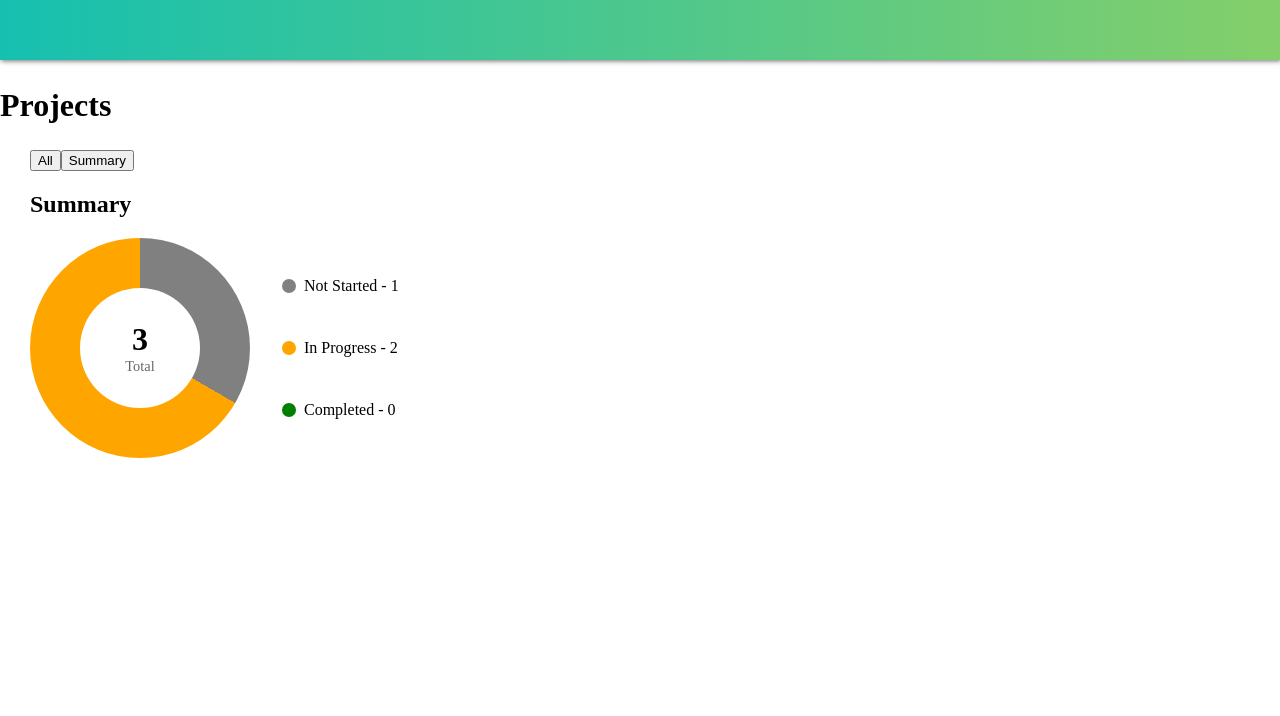
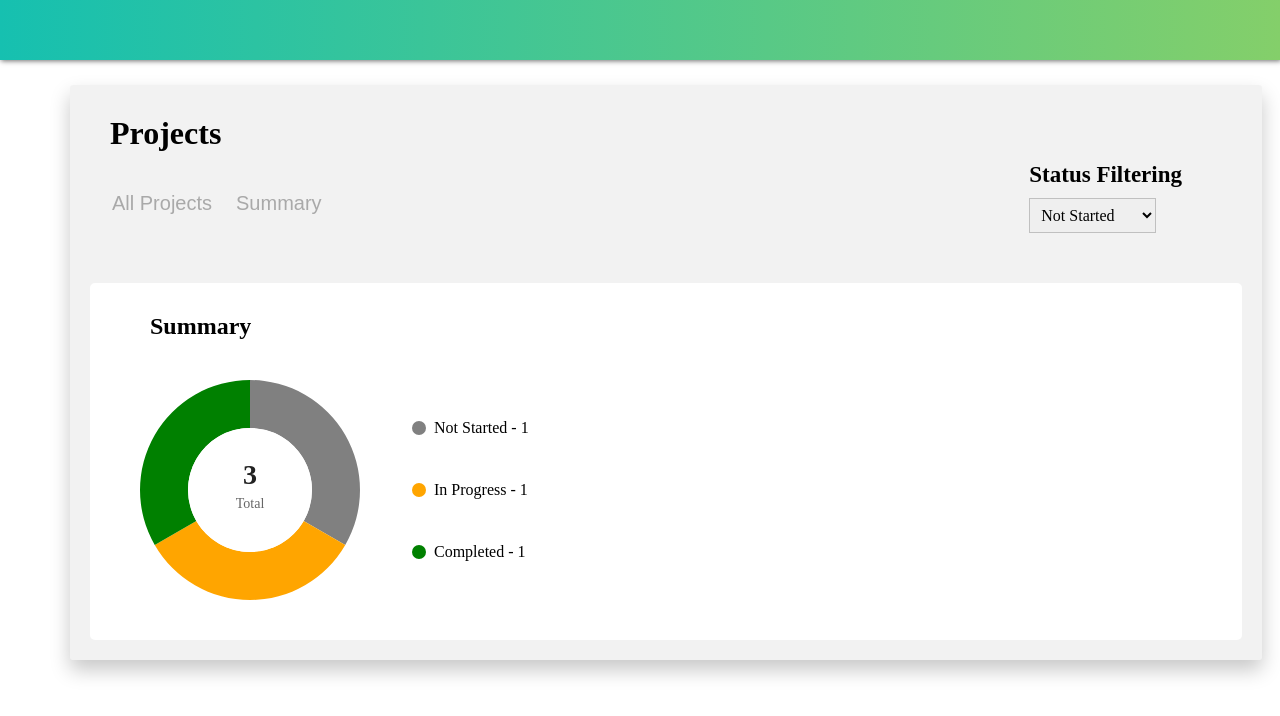
Before and after one commit to WynterS04/ProjectTracker, a Vue app: page / in a window 1280 px wide. Both pictures are taken after a click on the button "Summary". Shown: the top 716 px of the page. Built offline with nearby package versions, Linux system fonts and the light colour scheme.

Commit message:
ui implementation

```diff
--- a/src/components/DisplaySummary.vue
+++ b/src/components/DisplaySummary.vue
@@ -1,54 +1,140 @@
-<script setup>
-import { ref, computed } from 'vue'
-import { useProjectStore } from '@/stores/ProjectStore';
+<script setup lang="ts">
+import { computed, ref } from 'vue'
+import { useProjectStore } from '@/stores/ProjectStore'
 
 const store = useProjectStore()
 
 const totals = computed(() => store.summmarizeProjects)
 
-const totalProjects = computed(() => totals.value[0])
-
-const  summaryItems = computed(() => [
-    { status: 'Not Started', color: 'grey', total: totals.value[1]},
-    { status: 'In Progress', color: 'orange', total: totals.value[2]},
-    { status: 'Completed', color: 'green', total: totals.value[3]}
+const summaryItems = computed(() => [
+  { status: 'Not Started', color: 'grey', total: totals.value[1] },
+  { status: 'In Progress', color: '#FFA500', total: totals.value[2] },
+  { status: 'Completed', color: '#008000', total: totals.value[3] }
 ])
 
-const chartStyle = computed(() => {
-  const total = totalProjects.value
-  if (total === 0) {
+const hoveredStatus = ref<string | null>(null)
+
+const size = 260
+const cx = size / 2
+const cy = size / 2
+const outerRadius = 110
+const innerRadius = 62
+
+function polarToCartesian(centerX: number, centerY: number, radius: number, angleInDegrees: number) {
+  const angleInRadians = (angleInDegrees - 90) * Math.PI / 180.0
   return {
-      background: 'conic-gradient(#ddd 0% 100%)'
+    x: centerX + radius * Math.cos(angleInRadians),
+    y: centerY + radius * Math.sin(angleInRadians)
   }
 }
 
-  const notStarted = summaryItems.value[0].total
-  const inProgress = summaryItems.value[1].total
-  const completed = summaryItems.value[2].total
+function describeDonutSlice(
+  centerX: number,
+  centerY: number,
+  rOuter: number,
+  rInner: number,
+  startAngle: number,
+  endAngle: number
+) {
+  const startOuter = polarToCartesian(centerX, centerY, rOuter, endAngle)
+  const endOuter = polarToCartesian(centerX, centerY, rOuter, startAngle)
+  const startInner = polarToCartesian(centerX, centerY, rInner, endAngle)
+  const endInner = polarToCartesian(centerX, centerY, rInner, startAngle)
 
-  const nsPct = (notStarted / total) * 100
-  const ipPct = (inProgress / total) * 100
-  const compPct = (completed / total) * 100
+  const largeArcFlag = endAngle - startAngle <= 180 ? 0 : 1
+
+  return [
+    `M ${startOuter.x} ${startOuter.y}`,
+    `A ${rOuter} ${rOuter} 0 ${largeArcFlag} 0 ${endOuter.x} ${endOuter.y}`,
+    `L ${endInner.x} ${endInner.y}`,
+    `A ${rInner} ${rInner} 0 ${largeArcFlag} 1 ${startInner.x} ${startInner.y}`,
+    'Z'
+  ].join(' ')
+}
+
+const segments = computed(() => {
+  const total = totals.value[0] || 0
+  if (total === 0) return []
+
+  let currentAngle = 0
+
+  return summaryItems.value.map(item => {
+    const sliceAngle = ((item.total ?? 0) / total) * 360
+    const startAngle = currentAngle
+    const endAngle = currentAngle + sliceAngle
+    currentAngle = endAngle
 
     return {
-    background: `conic-gradient(
-      ${summaryItems.value[0].color} 0% ${nsPct}%,
-      ${summaryItems.value[1].color} ${nsPct}% ${nsPct + ipPct}%,
-      ${summaryItems.value[2].color} ${nsPct + ipPct}% 100%
-    )`
+      ...item,
+      path: describeDonutSlice(cx, cy, outerRadius, innerRadius, startAngle, endAngle)
     }
   })
+})
+
+const activeItem = computed(() =>
+  summaryItems.value.find(item => item.status === hoveredStatus.value) ?? null
+)
 </script>
 
 <template>
   <div class="project-summary">
-    <h2 style="padding-left:30px ;">Summary</h2>
+    <h2 style="padding-left: 30px">Summary</h2>
 
-    <div class="chart-row">
-      <div class="donut-chart" :style="chartStyle">
-        <div class="donut-hole">
-          <div class="total-number">{{ totalProjects }}</div>
-          <div class="total-label">Total</div>
+    <div class="summary-layout">
+      <div class="chart-wrap">
+        <svg
+          :width="size"
+          :height="size"
+          viewBox="0 0 260 260"
+          class="donut-chart"
+        >
+          <g v-if="segments.length">
+            <path
+              v-for="segment in segments"
+              :key="segment.status"
+              :d="segment.path"
+              :style="{
+                fill: segment.color,
+                transform: hoveredStatus === segment.status ? 'scale(1.04)' : 'scale(1)',
+                transformOrigin: 'center',
+                filter: hoveredStatus === segment.status
+                  ? `drop-shadow(0 0 12px ${segment.color})`
+                  : 'none',
+                transition: 'transform 0.2s ease, filter 0.2s ease'
+              }"
+              @mouseenter="hoveredStatus = segment.status"
+              @mouseleave="hoveredStatus = null"
+            />
+          </g>
+
+          <circle
+            :cx="cx"
+            :cy="cy"
+            :r="innerRadius"
+            fill="white"
+          />
+
+          <text
+            :x="cx"
+            :y="cy - 6"
+            text-anchor="middle"
+            class="center-total"
+          >
+            {{ totals[0] }}
+          </text>
+
+          <text
+            :x="cx"
+            :y="cy + 18"
+            text-anchor="middle"
+            class="center-label"
+          >
+            Total
+          </text>
+        </svg>
+
+        <div v-if="activeItem" class="hover-label">
+          {{ activeItem.status }}
         </div>
       </div>
 
@@ -63,42 +149,45 @@ const chartStyle = computed(() => {
 </template>
 
 <style scoped>
-.chart-row {
+.summary-layout {
   display: flex;
   align-items: center;
   gap: 2rem;
-  padding-left: 30px;
+}
+
+.chart-wrap {
+  position: relative;
+  width: 260px;
+  height: 260px;
 }
 
 .donut-chart {
-  width: 220px;
-  height: 220px;
-  border-radius: 50%;
-  position: relative;
-  display: grid;
-  place-items: center;
+  overflow: visible;
 }
 
-.donut-hole {
-  width: 120px;
-  height: 120px;
-  border-radius: 50%;
-  background: white;
-  display: flex;
-  flex-direction: column;
-  align-items: center;
-  justify-content: center;
-  text-align: center;
+.center-total {
+  font-size: 28px;
+  font-weight: bold;
+  fill: #222;
 }
 
-.total-number {
-  font-size: 2rem;
-  font-weight: bold;
+.center-label {
+  font-size: 14px;
+  fill: #666;
 }
 
-.total-label {
+.hover-label {
+  position: absolute;
+  top: -15px;
+  left: 50%;
+  transform: translateX(-50%);
+  background: white;
+  border: 1px solid #ddd;
+  border-radius: 999px;
+  padding: 4px 12px;
   font-size: 0.9rem;
-  color: #666;
+  box-shadow: 0 2px 10px rgba(0, 0, 0, 0.12);
+  pointer-events: none;
 }
 
 .legend {
--- a/src/components/ProjectList.vue
+++ b/src/components/ProjectList.vue
@@ -1,5 +1,5 @@
 <script setup lang="ts">
-import { ref, reactive } from 'vue'
+import { ref, computed } from 'vue'
 import { useProjectStore } from '@/stores/ProjectStore'
 import type { Project } from '@/stores/ProjectStore'
 import type { ProjectStatus } from '@/stores/ProjectStore'
@@ -7,9 +7,11 @@ import ProjectForm from '@/components/ProjectForm.vue'
 
 const store = useProjectStore()
 
+const props = defineProps<{
+    project: Project[]
+}>()
+
 const headers = ['Id', 'Name', 'Owner', 'Date', 'Status', 'Description']
-
-const arrayToDisplay = ref<Project[]>(store.projects)
 
 const status = ref<ProjectStatus>('Not Started')
 
@@ -18,7 +20,8 @@ const searchTerm = ref('')
 /* Delete Modal */
 const showDeleteModal = ref(false)
 
-function openDeleteModal() {
+const openDeleteModal = (project: Project) => {
+    selectedProject.value = project
     showDeleteModal.value = true
 }
 
@@ -54,6 +57,7 @@ const openEditModal = (project: Project) => {
 
 function closeEditModal() {
     showEditModal.value = false
+    selectedProject.value = null
 }
 
 </script>
@@ -65,32 +69,22 @@ function closeEditModal() {
                 <tr>
                     <th v-for=" header in headers" :key="header">{{ header }}</th>
 
-                    <!-- Filtering by Status -->
-                    <th>
-                        <form>
-                            <label>Status Filtering</label>
-                            <select class="status-filter" v-model="status" @change="arrayToDisplay = store.filterByStatus(status)">
-                                    <option value ="Not Started">Not Started</option>
-                                    <option value = "In Progress">In-Progress</option>
-                                    <option value = "Complete">Complete</option>
-                            </select>
-                        </form>
-                    </th>
-
-                    <!-- Search -->
+                    <!-- Search
                     <th>
                         <form>
                             <label style="text-align: end;">Search</label>
                             <input v-model="searchTerm" @input="arrayToDisplay = store.searchByName(searchTerm)" type="search" placeholder="Enter Project Name">
                         </form>
-                    </th>
+                    </th>-->
                 </tr>
             </thead>
             <tbody>
-                <p v-if="arrayToDisplay.length === 0">
+
+                <!-- Display Projects -->
+                <p v-if="props.project.length === 0">
                         No projects listed with this status.
                 </p>
-                <tr v-else v-for="(row, index) in arrayToDisplay" :key="index">
+                <tr  v-else v-for="(row, index) in props.project" :key="index">
                     <td>{{ row.id }}</td>
                     <td>{{ row.project }}</td>
                     <td>{{ row.owner }}</td>
@@ -99,11 +93,11 @@ function closeEditModal() {
                     <td colspan="2">{{ row.description }}</td>
 
                     <!--confirm & delete project-->
-                    <i class="fas fa-trash fa-lg" role="button" id="trash" @click="openDeleteModal()"></i>
+                    <i class="fas fa-trash fa-lg" role="button" id="trash" @click="openDeleteModal(row)"></i>
                     <div v-if="showDeleteModal" class="modal-backdrop">
                         <div class="modal">
-                            <h4>Delete Confirmation</h4>
-                            <p>Are you sure you want to remove the project <strong>{{ row.project }}</strong>?</p>
+                            <h3>Delete Confirmation</h3>
+                            <p>Are you sure you want to remove the "<strong>{{ selectedProject?.project }}</strong>" project?</p>
 
                             <div class="modal-actions">
                                 <button @click="closeDeleteModal">Cancel</button>
@@ -131,12 +125,15 @@ function closeEditModal() {
         </table>
 
         <!--add project-->
-        <i class="far fa-plus-square fa-lg" id="add" @click="openAddModal"></i>
+        <div class="add-project-button" @click="openAddModal">
+            <i class="far fa-plus-square fa-lg" id="add"></i>
+            <p>Add Project</p>
+        </div>
         <div v-if="showAddModal" class="modal-backdrop">
             <div class="project-form-container">
-                <div class="modal-header">
-                <h1>New Project</h1>
-                    <i class="fas fa-xmark" id="close" @click="closeAddModal"></i>
+                <div class="modal-header" style="margin: 20px 0px 25px;">
+                <h1 style="font-size: 48px; padding-left: 30px;">New Project</h1>
+                    <i class="fas fa-xmark fa-lg" id="close" @click="closeAddModal"></i>
                 </div>
 
                 <div class="modal-body">
@@ -152,20 +149,27 @@ function closeEditModal() {
 table {
     margin: 15px 20px 8px;
 }
-th {
+thead {
+    background: rgb(0,0,0,0.05);
+}
+th, tr {
     font-size: larger;
+    padding: 20px 7px 25px;
 }
-.status-filter {
-    border-radius: 0px;
+td {
+    padding: 12px;
+}
+label {
+    font-size: 23px;
 }
 #trash, #edit {
-    margin: 0px 8px 0px;
+    margin: 17px 8px 17px;
 }
 #trash:hover {
     color: rgb(243, 44, 31);
 }
 #edit:hover {
-    color: rgba(14, 134, 231, 1.00)
+    color: #00A86B
 }
 .modal-backdrop {
   position: fixed;
@@ -180,28 +184,49 @@ th {
   padding: 1.5rem;
   border-radius: 6px;
   width: 400px;
+  line-height: 28px;
 }
 .modal-actions {
   display: flex;
   justify-content: flex-end;
   gap: 0.75rem;
 }
+button {
+    padding: 5px;
+    border-radius: 5px;
+    font-size: medium;
+}
+button:hover {
+    background: rgba(0, 0, 0, 0.5);
+}
+button.danger:hover {
+    background: rgb(114, 4, 4);
+}
 button.danger {
   background: #e53935;
   color: white;
 }
+.add-project-button {
+    display: flex;
+    flex-direction: row;
+    width: 10%;
+    border-radius: 8px;
+}
+.add-project-button:hover  {
+    transition: transform 0.3s ease, box-shadow 0.3s ease;
+    transform: translateY(-5px) scale(1.03);
+    color: #233CCA;
+}
 #add {
-    margin: 0px 20px 20px
-}
-#add:hover {
-    color: #00A86B;
+    margin: 26px 20px 20px;
+    margin-right:10px ;
 }
 .project-form-container {
     background: white;
     padding: 30px;
     margin: 50px;
     width: 40%;
-    height: 84%;
+    height: fit-content;
     border-radius: 12px;
     box-shadow: 3px 3px 4px 3px rgba(0,0,0,0.25);
 
@@ -215,8 +240,8 @@ button.danger {
 }
 #close {
     position: relative;
-    left: -35px;
-    top: 13px;
+    left: -70px;
+    top: 40px;
 }
 #close:hover {
     color: rgba(99, 98, 98, 0.416);
--- a/src/stores/ProjectStore.ts
+++ b/src/stores/ProjectStore.ts
@@ -16,7 +16,7 @@ description: string
 export const useProjectStore = defineStore('project', {
     state: () => ({
         projects: [
-            {id: 1, project: 'Project Tracker', owner: 'Wynter Stroman', status: 'In Progress', date: '06/15/2026', description: 'Building web app to track team projects'},
+            {id: 1, project: 'Project Tracker', owner: 'Wynter Stroman', status: 'Complete', date: '06/15/2026', description: 'Building web app to track team projects'},
             {id: 2, project: 'Project Tracker', owner: 'Minna Azeem', status: 'In Progress', date: '06/15/2026', description: 'Building web app to track team projects'},
             {id: 3, project: 'Jenkins Pipeline', owner: 'Wynter Stroman', status: 'Not Started', date: '06/23/2026', description: 'Automate tasks after code is pushed'}
         ] as Project[]
--- a/src/views/HomeView.vue
+++ b/src/views/HomeView.vue
@@ -1,41 +1,109 @@
-<script setup>
-import  { ref } from 'vue'
+<script setup lang="ts">
+import  { ref, watch } from 'vue'
 import ProjectList from '@/components/ProjectList.vue'
 import DisplaySummary from '@/components/DisplaySummary.vue'
+import type { Project } from '@/stores/ProjectStore'
+import type { ProjectStatus } from '@/stores/ProjectStore'
+import { useProjectStore } from '@/stores/ProjectStore'
 import ProjectForm from '@/components/ProjectForm.vue'
 import Search from '@/components/Search.vue'
 
 const viewType = ref('all')
 
+const store = useProjectStore()
+
+const arrayToDisplay = ref<Project[]>(store.projects)
+
+const status = ref<ProjectStatus>('Not Started')
+
+watch(status, (newStatus) => {
+    console.log(newStatus)
+    console.log(store.filterByStatus(newStatus))
+    arrayToDisplay.value = newStatus ? store.filterByStatus(newStatus) : store.projects
+})
 </script>
 
 <template>
-  <div class="nav-bar"></div>
+    <div class="nav-bar"></div>
 
-  <h2 style="font-size: xx-large;">Projects</h2>
+    <div class="page-wrapper">
+        <h1>Projects</h1>
+        <div class="top-bar">
+            <div class="project-view">
+                <button @click="viewType = 'all';">All Projects</button>
+                <button @click="viewType = 'summary';">Summary</button>
+            </div>
 
-  <div class="top-bar">
-    <div class="project-view">
-        <button @click="viewType = 'all'">All</button>
-        <button @click="viewType = 'summary'">Summary</button>
+            <!-- Filtering By Status -->
+            <form class="status-filter">
+                <label>Status Filtering</label>
+                <select v-model="status">
+                        <option value ="Not Started">Not Started</option>
+                        <option value = "In Progress">In-Progress</option>
+                        <option value = "Complete">Complete</option>
+                </select>
+            </form>
+
+            <!-- Search -->
+
+        </div>
+
+        <div class="projectlist-wrapper">
+
+            <ProjectList :project="arrayToDisplay" v-if="viewType === 'all'"></ProjectList>
+
+            <DisplaySummary v-if="viewType === 'summary'"></DisplaySummary>
+        </div>
     </div>
-  </div>
-
-  <ProjectList v-if="viewType === 'all'"></ProjectList>
-
-  <DisplaySummary v-if="viewType === 'summary'"></DisplaySummary>
 
 </template>
 
 <style>
+.page-wrapper {
+    background: rgb(0,0,0,0.05);
+    padding: 20px 20px 20px;
+    margin: 0px 70px 0px;
+    height: 80%;
+    width: 90%;
+    border-radius: 3px;
+    box-shadow: 0 10px 20px rgba(0,0,0,0.22);
+
+}
+.projectlist-wrapper {
+    background: white;
+    padding: 10px 30px 20px;
+    margin-top: 0px;
+    border-radius: 5px;
+}
+h1{
+    margin-left: 20px;
+}
+button:hover{
+    color:black ;
+    background: transparent;
+    text-decoration: underline;
+}
+button {
+    border: transparent;
+    background: transparent;
+    color: darkgrey;
+    padding: 0px 12px 0px;
+    font-size: 20px;
+}
 .top-bar {
     display: flex;
     flex-direction: row;
-    padding: 0px 30px 0px;
+    padding: 10px 10px 0px;
+    justify-content: space-between;
+}
+select {
+    border-radius: 0px;
+    width:50% ;
 }
 .status-filter {
-    display: flex;
-    flex-direction: column;
     position: relative;
+    top: -30px;
+    font-size: medium;
 }
+
 </style>
```
Also changed, not shown: src/components/ProjectForm.vue (+5 -5 lines). Lines whose indentation alone changed are shown as unchanged.
